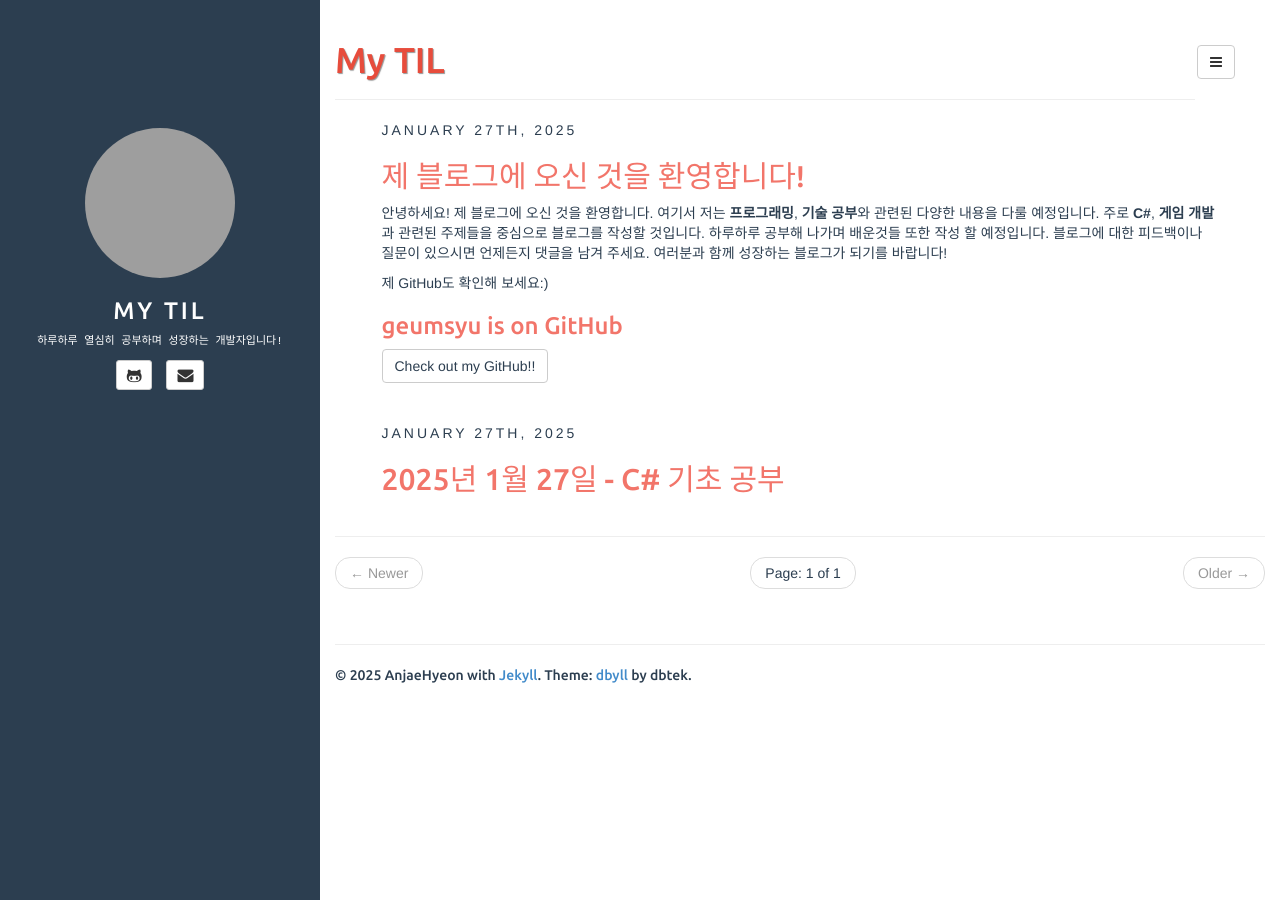
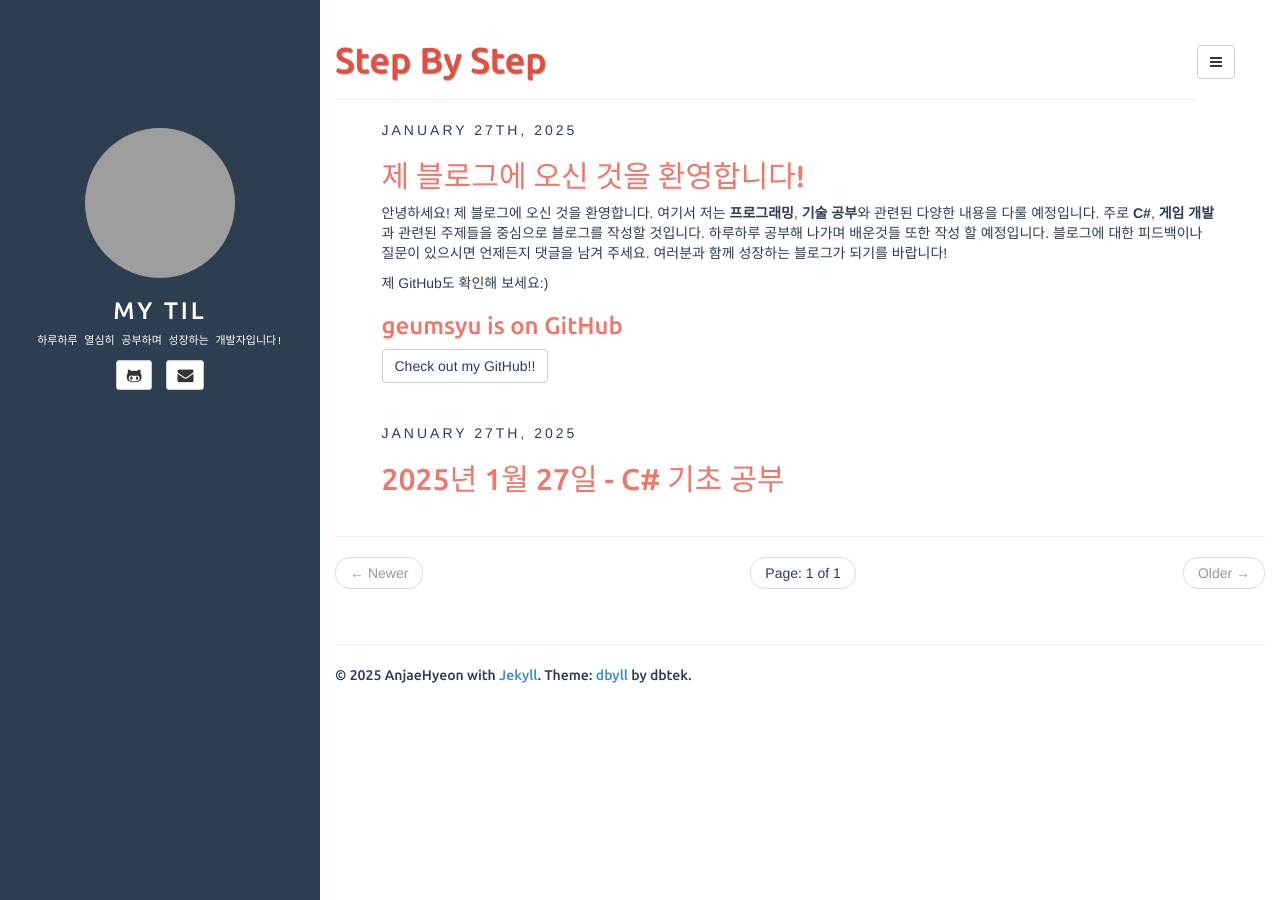
Before and after one commit to geumsyu/geumsyu.github.io, a Jekyll site: the page built from index.html, in a window 1280 px wide. Built offline with Jekyll 4.4.1, drawn with Linux system fonts in a browser that asks for light colours; the list of posts is cut into pages by our own code; grey boxes are pictures that could not be loaded.

Commit message:
Update _config.yml

```diff
--- a/_config.yml
+++ b/_config.yml
@@ -13,7 +13,7 @@ defaults:
     scope:
       path: "" # empty string for all files
     values:
-      title: My TIL
+      title: Step By Step
 
 description: "매일 공부한 내용을 기록하는 블로그"
 author:
```
